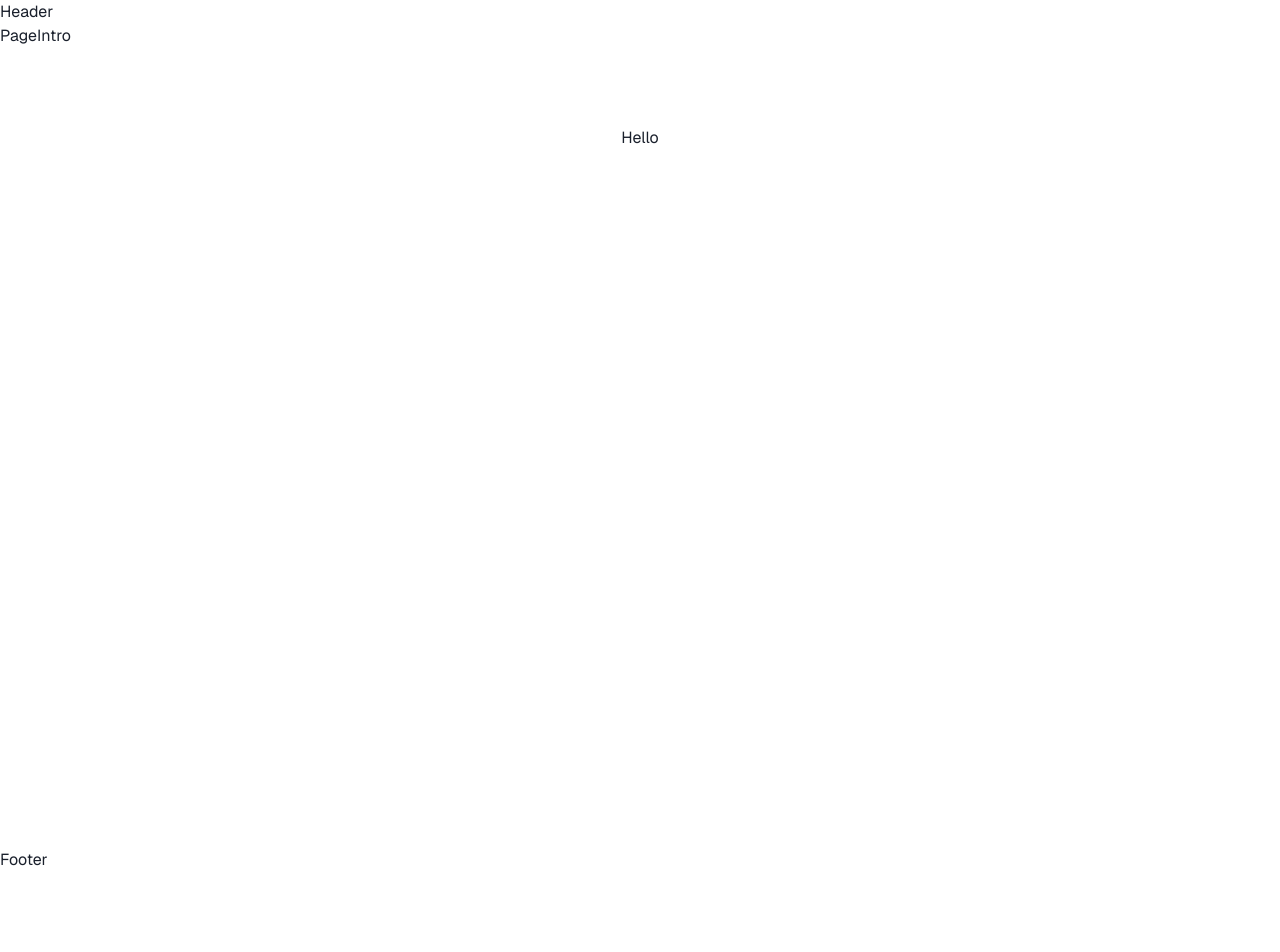
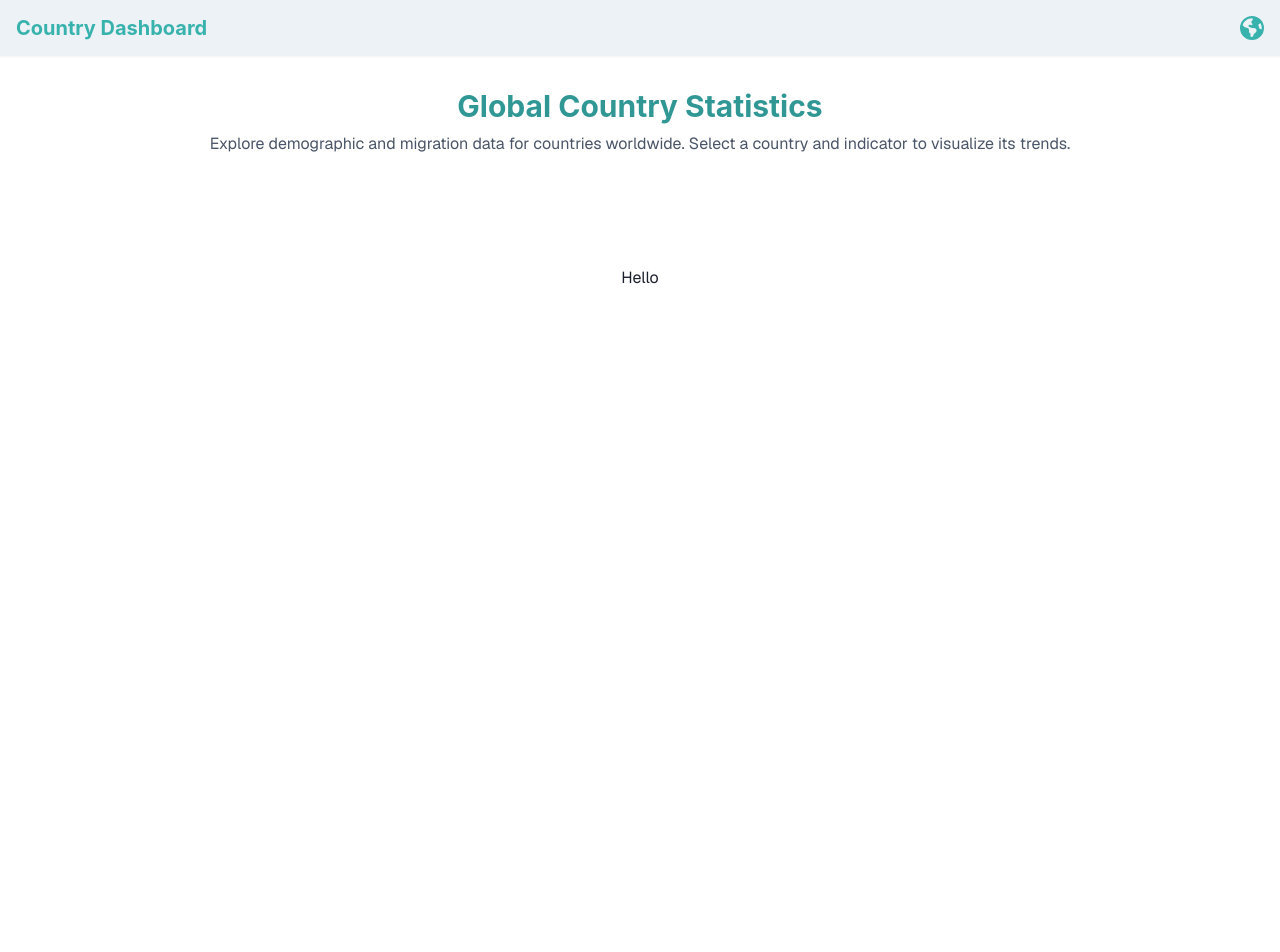
Before and after one commit to bedirgcmz/datastory-dashboard, a Next.js app: page / in a window 1280 px wide. Shown: the top 952 px of the page. Before the commit the page ends 872 px from the top, so only its background shows below. Built offline with nearby package versions, Linux system fonts and the light colour scheme.

Commit message:
Header, Footer and PageIntro contents were created.

```diff
--- a/src/components/Footer.tsx
+++ b/src/components/Footer.tsx
@@ -1,9 +1,14 @@
-import React from 'react'
+import { Box, Text } from "@chakra-ui/react";
 
 const Footer = () => {
+
   return (
-    <div>Footer</div>
-  )
-}
+    <Box bg="teal.700" py={4} mt="auto" textAlign="center">
+      <Text fontSize="sm" color={"gray.300"}>
+      &copy; 2025 Country Dashboard. All rights reserved.
+      </Text>
+    </Box>
+  );
+};
 
-export default Footer
+export default Footer;
--- a/src/components/Header.tsx
+++ b/src/components/Header.tsx
@@ -1,9 +1,23 @@
-import React from 'react'
+"use client"
+import { Box, Flex, Heading, Spacer} from '@chakra-ui/react';
+import { FontAwesomeIcon } from '@fortawesome/react-fontawesome';
+import { faEarthAmericas } from '@fortawesome/free-solid-svg-icons';
 
 const Header = () => {
+
   return (
-    <div>Header</div>
-  )
-}
+    <Box bg="gray.100" px={4} py={4} shadow="sm" position="sticky" top="0" zIndex="1000">
+      <Flex align="center">
+        <Heading size="md" color="teal.400">
+          Country Dashboard
+        </Heading>
 
-export default Header
+        <Spacer />
+
+        <FontAwesomeIcon icon={faEarthAmericas} style={{color:"#38b2ac", fontSize:24, maxWidth: 24}}/>
+      </Flex>
+    </Box>
+  );
+};
+
+export default Header;
--- a/src/components/PageIntro.tsx
+++ b/src/components/PageIntro.tsx
@@ -1,9 +1,14 @@
-import React from 'react'
+import { Box, Heading, Text } from "@chakra-ui/react";
 
-const PageIntro = () => {
-  return (
-    <div>PageIntro</div>
-  )
-}
+const PageIntro = () => (
+  <Box textAlign="center" mt={8} mb={8} px={4}>
+    <Heading size="lg" mb={2} color="teal.500">
+      Global Country Statistics
+    </Heading>
+    <Text fontSize="md" color="gray.600">
+      Explore demographic and migration data for countries worldwide. Select a country and indicator to visualize its trends.
+    </Text>
+  </Box>
+);
 
-export default PageIntro
+export default PageIntro;
```
